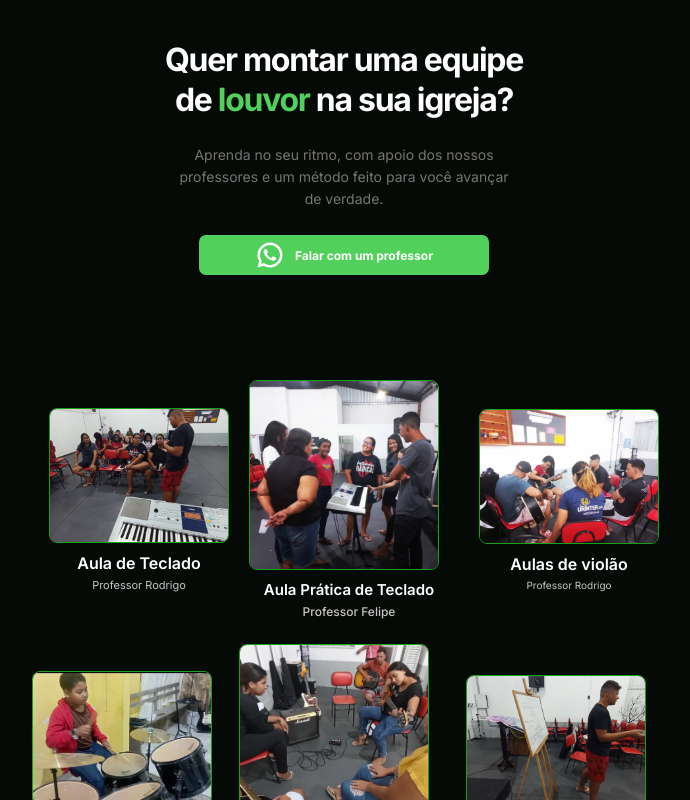
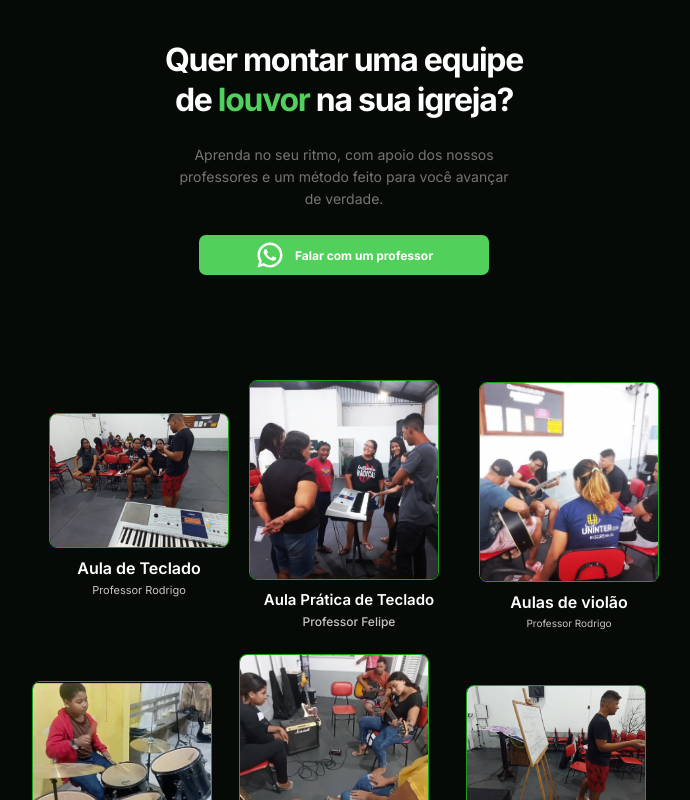
Before and after one commit to Wrocha21/LandingPageRF, a React (Vite) app in the folder siteRF/: page / in a window 1280 px wide. Shown: the top 800 px of the page, without its empty margins (296-986 px from the left). Built offline with nearby package versions, Linux system fonts and the light colour scheme.

Commit message:
reajustando css

```diff
--- a/siteRF/src/css/sectionImages/secImages.css
+++ b/siteRF/src/css/sectionImages/secImages.css
@@ -1,7 +1,7 @@
 .box-images {
   display: flex;
   flex-direction: column;
-  gap: 60px;
+  gap: 25px;
   padding: 10px;
 }
 
@@ -46,6 +46,9 @@
   margin-left: 20px;
   img {
     border-radius: 8px;
+    width: 200px;
+    height: 200px;
+    object-fit: cover;
     border: 1px solid rgb(25, 160, 25);
   }
   .titleExp2 {
@@ -71,6 +74,9 @@
   img {
     margin-left: 20px;
     border-radius: 8px;
+    width: 200px;
+    height: 200px;
+    object-fit: cover;
     border: 1px solid rgb(25, 160, 25);
   }
   .titleExp3 {
@@ -94,6 +100,9 @@
   display: flex;
   img {
     margin-left: 20px;
+    width: 200px;
+    height: 200px;
+    object-fit: cover;
     height: 150px;
     border-radius: 8px;
     border: 1px solid rgb(25, 160, 25);
@@ -119,6 +128,9 @@
   img {
     margin-left: 20px;
     border-radius: 8px;
+    width: 200px;
+    height: 200px;
+    object-fit: cover;
     border: 1px solid rgb(25, 160, 25);
   }
   .titleExp5 {
@@ -142,6 +154,9 @@
   img {
     margin-left: 20px;
     border-radius: 8px;
+    width: 200px;
+    height: 200px;
+    object-fit: cover;
     border: 1px solid rgb(25, 160, 25);
   }
   .titleExp6 {
```
